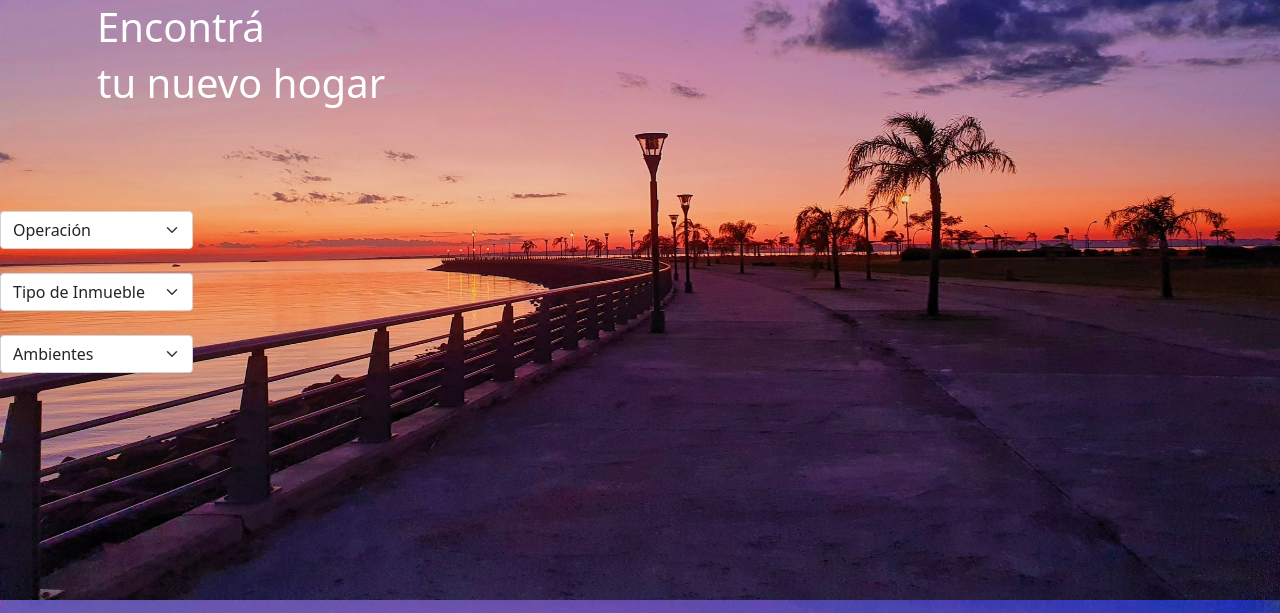
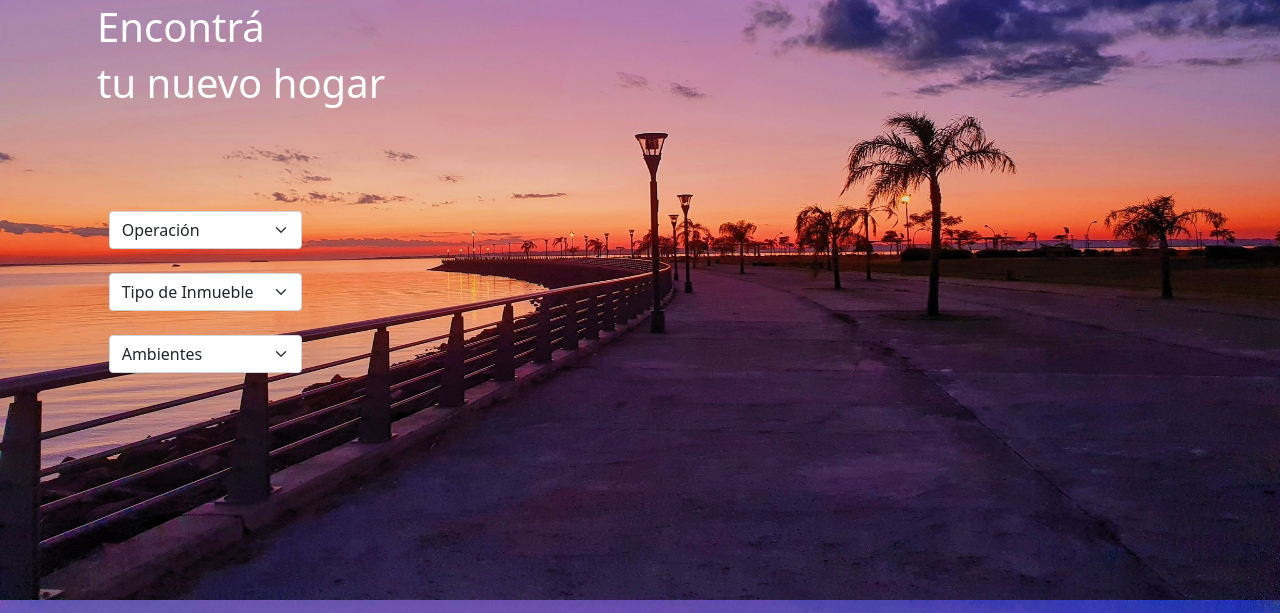
Before and after one commit to car0s0ad/proyecto-final, a PHP site: page / in a window 1280 px wide. Shown: the part 200-813 px from the top of the page. Run offline with PHP 8.4, Linux system fonts and the light colour scheme; some libraries are stand-ins or nearby versions; some web fonts are replaced.

Commit message:
ubicacion de los botones

```diff
--- a/estilos.css
+++ b/estilos.css
@@ -17,7 +17,7 @@ h1{
 }
 
 h5{
-    font-size: 20px;
+    font-size: 10px;
     color:white;
 }
 
@@ -29,8 +29,6 @@ footer{
     background-color:rgba(249, 220, 144, 0.5);
 }
 
-<<<<<<< HEAD
-=======
 .camp-select .mycamp{
     button.btn{
       border-radius: 0;
@@ -60,7 +58,6 @@ footer{
 
   }
 
->>>>>>> 31bf4336a22c5c1a2b26d23d15f6c338b30fe6b2
 
 .botoncito{
     background:#1B26BC;
--- a/index.php
+++ b/index.php
@@ -7,14 +7,14 @@
          <section class="col- py-5">
             <div class="container-fluid container-md py-5">
                <div class="row align-items-center col-md-6">
-                <h1>Encontrá</h1> <br>
-                <br><h1>tu nuevo hogar</h1>
+                <h1>Encontrá</h1>
+                <h1>tu nuevo hogar</h1>
             </div>
         </section>
 
 <section>
   <div class="row">
-    <div class="col-md-2">
+    <div class="container-fluid  offset-md-1 col-md-2">
       <select class="form-select">
         <option selected>Operación</option>
         <option value="1">Alquiler</option>
@@ -25,7 +25,7 @@
   </div>
 <br>
   <div class="row">
-    <div class="col-md-2">
+    <div class="container-fluid offset-md-1 col-md-2">
       <select class="form-select">
         <option selected> Tipo de Inmueble</option>
         <option value="1">Cualquier tipo de propiedad</option>
@@ -41,7 +41,7 @@
   </div>
   <br>
   <div class="row">
-    <div class="col-md-2">
+    <div class="container-fluid offset-md-1 col-md-2">
       <select class="form-select">
         <option selected>Ambientes</option>
         <option value="1">Monoambiente</option>
@@ -53,8 +53,6 @@
     </div>
   </div>
 </section>
-
-
 
 <br>
 <br>
@@ -68,15 +66,9 @@
 <br>
 <br>
 <br>
-      <br>
-      <br>
-      <br>
-      <br>
-      <br>
-      <br>
-      <br>
-      <br>
-      <br>
+
+
+
 
     </body>
     <?php include("includes/footer.php") ?>
```
Lines whose indentation alone changed are shown as unchanged.
